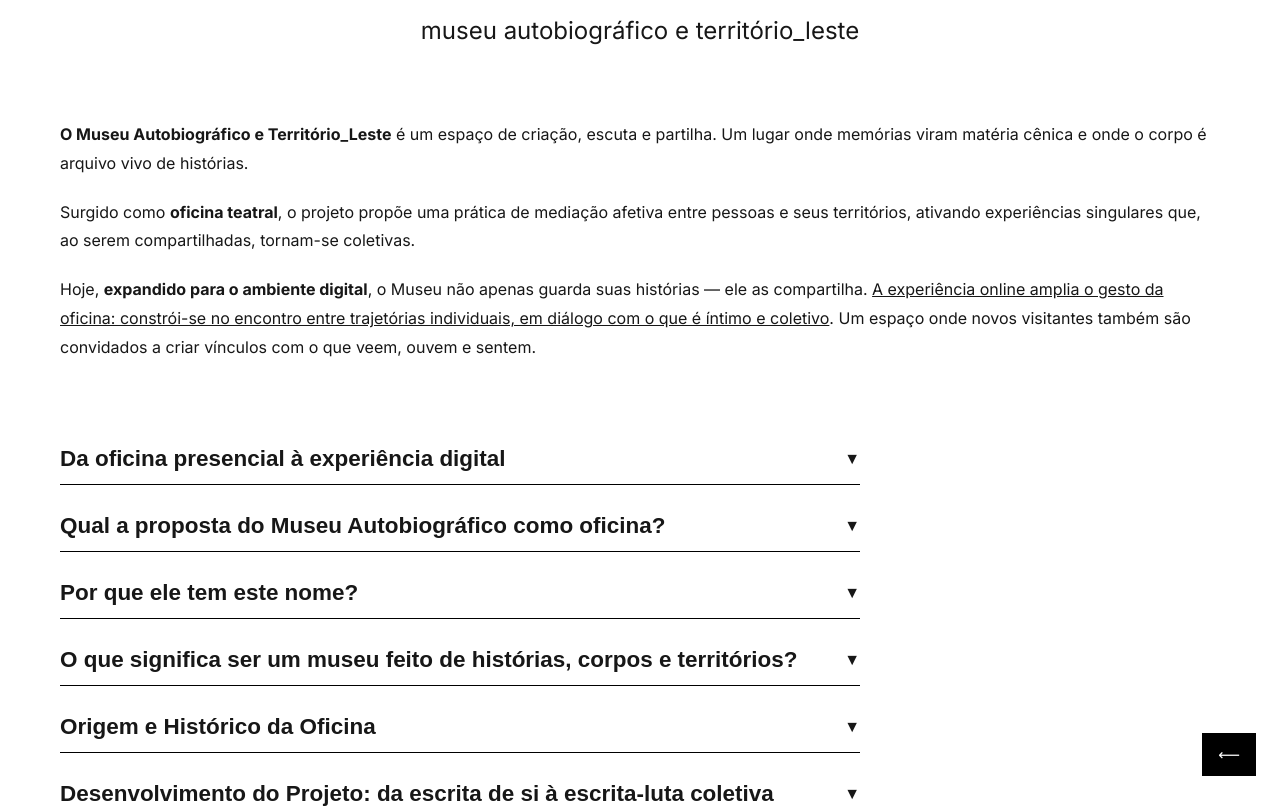
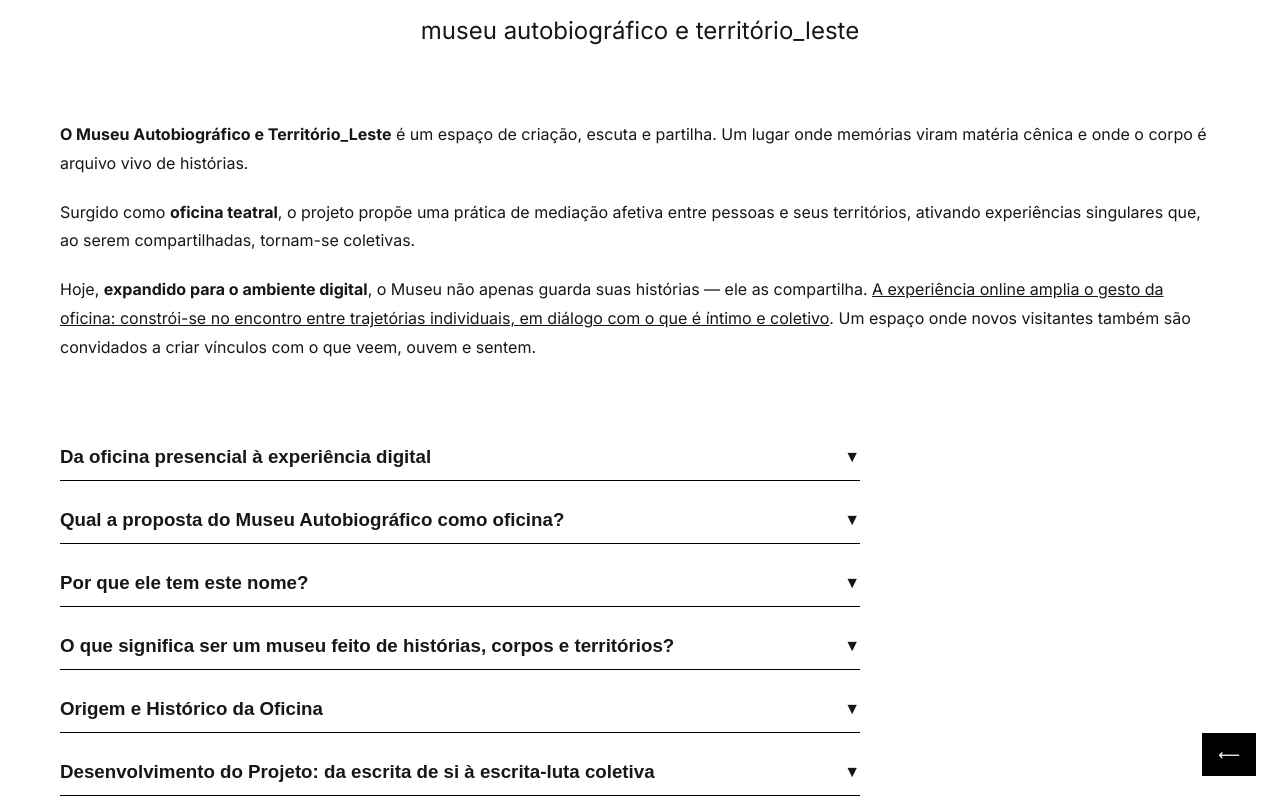
Before and after one commit to caiocastelhano/museu-autobiografico, a Next.js app: page /sobre in a window 1280 px wide. Shown: the top 808 px of the page. Built offline with nearby package versions, Linux system fonts and the light colour scheme.

Commit message:
Altera tamanho da fonte do accordion em Sobre

```diff
--- a/src/app/styles/Accordion.module.css
+++ b/src/app/styles/Accordion.module.css
@@ -8,7 +8,7 @@
 .header {
   background-color: transparent;
   border: none;
-  font-size: 1.2rem;
+  font-size: 1rem;
   font-weight: bold;
   cursor: pointer;
   display: flex;
```
